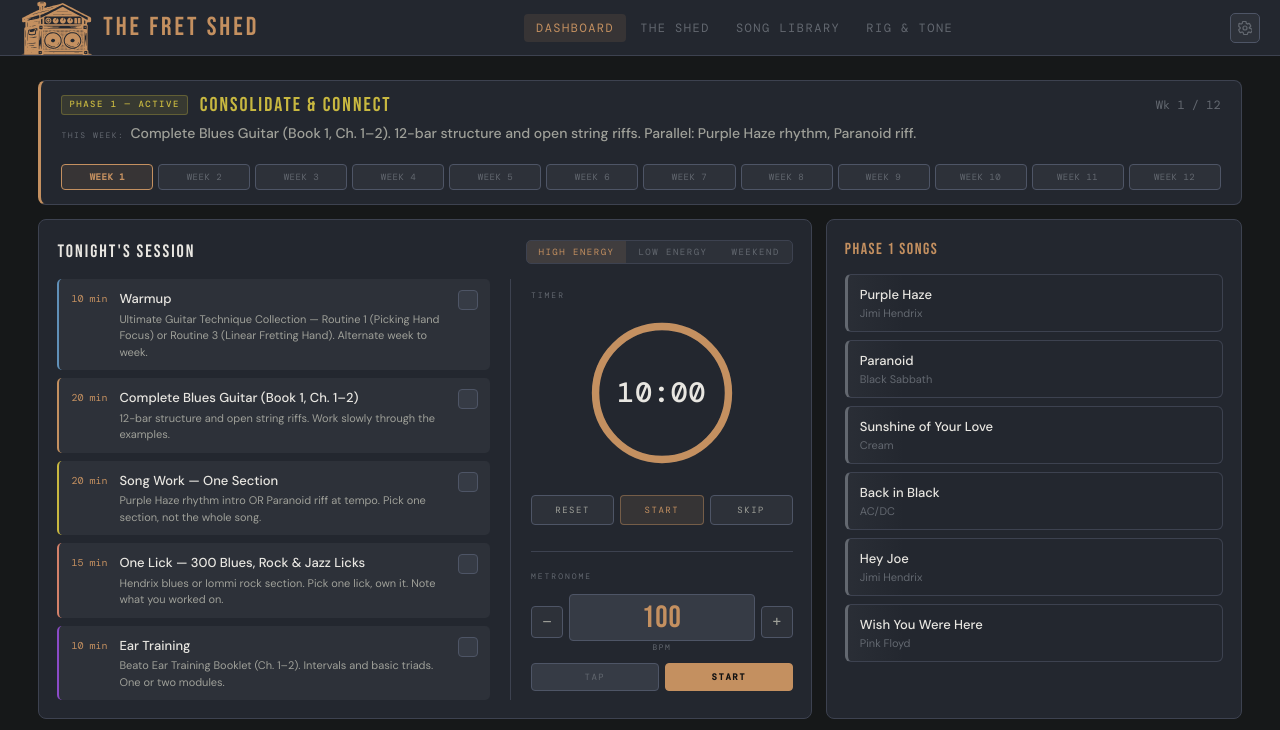
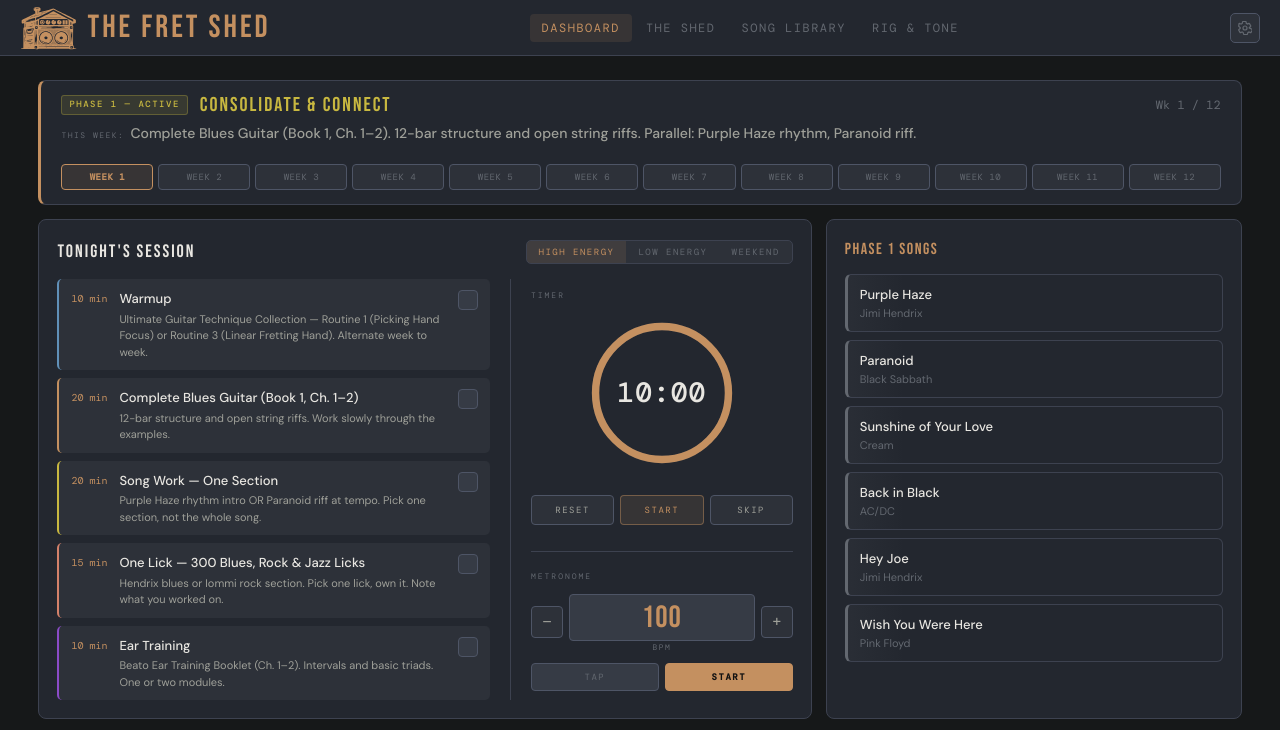
Before and after one commit to consumethetangible/thefretshed, a website: page index.html in a window 1280 px wide. Shown: the top 730 px of the page. Drawn offline with nearby package versions, Linux system fonts and the light colour scheme; no server answers; sample sign-in values are in the browser's storage; a web font is replaced by a local one.

Commit message:
fix: shrink header logo to 44px, increase brand title to 32px

```diff
--- a/css/styles.css
+++ b/css/styles.css
@@ -46,8 +46,8 @@ body {
   z-index: 200;
 }
 .brand { display:flex; align-items:center; gap:10px; }
-.brand-logo-img { height: 56px; width: auto; display: block; color: var(--accent); }
-.brand-logo { font-family: 'Bebas Neue', sans-serif; font-size: 26px; letter-spacing: 3px; color: var(--accent); line-height: 1; }
+.brand-logo-img { height: 44px; width: auto; display: block; color: var(--accent); }
+.brand-logo { font-family: 'Bebas Neue', sans-serif; font-size: 32px; letter-spacing: 3px; color: var(--accent); line-height: 1; }
 .brand-sub { font-family: 'DM Mono', monospace; font-size: 10px; color: var(--text3); letter-spacing: 1.5px; text-transform: uppercase; }
 .nav { display:flex; gap:2px; }
 .nav-btn { background: none; border: none; color: var(--text3); font-family: 'DM Mono', monospace; font-size: 12px; letter-spacing: 1.5px; text-transform: uppercase; padding: 6px 12px; cursor: pointer; border-radius: 4px; transition: all 0.15s; white-space: nowrap; }
```
